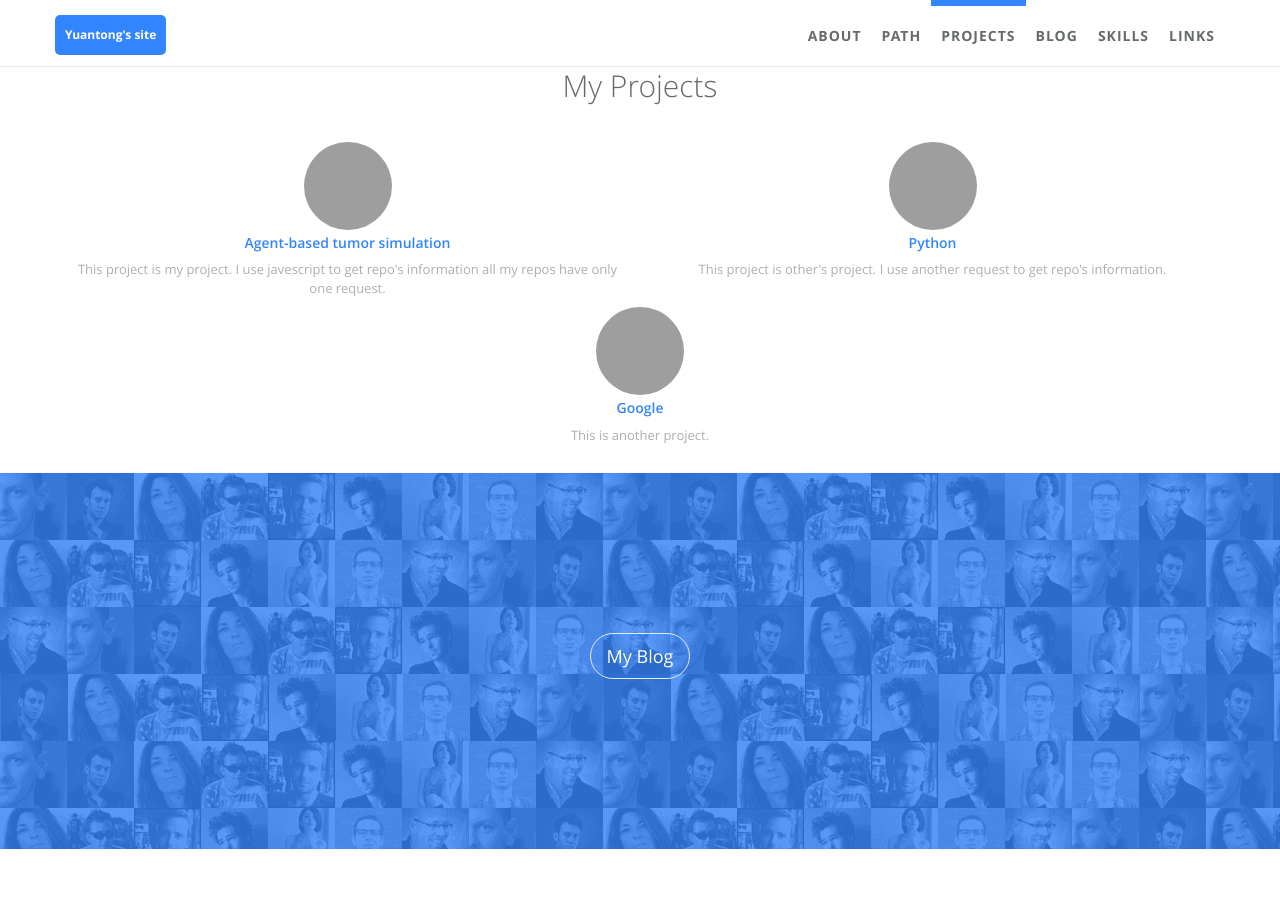
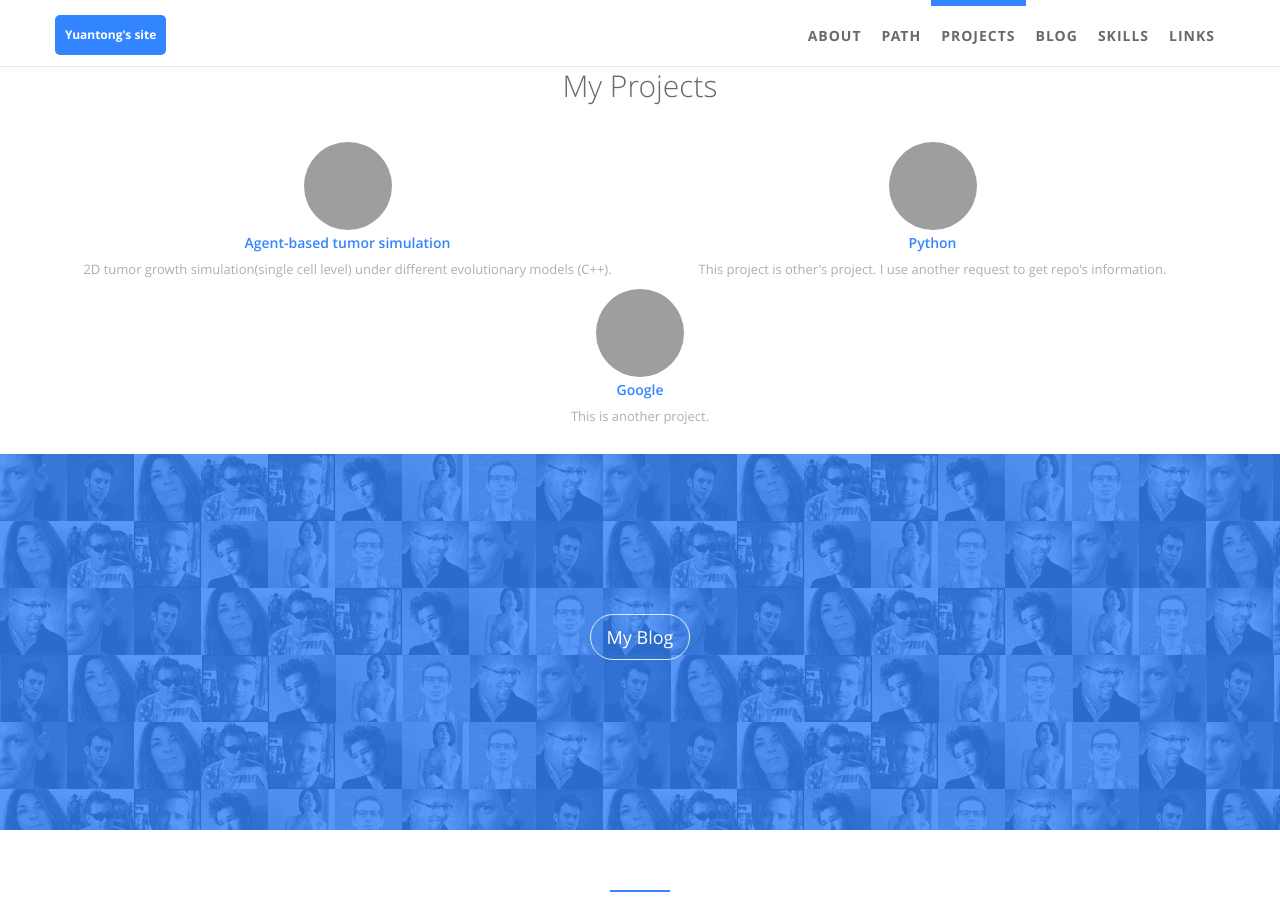
Before and after one commit to ding-yt/ding-yt.github.io, a Jekyll site: the page built from index.html, in a window 1280 px wide and 900 px high, scrolled down 1754 px, cut to the strip 0-900 px from the top of the window. Built offline with Jekyll 4.4.1, drawn with Linux system fonts in a browser that asks for light colours; grey boxes are pictures that could not be loaded.

Commit message:
Update projects.yml

```diff
--- a/_data/index/projects.yml
+++ b/_data/index/projects.yml
@@ -6,7 +6,7 @@
   gh_user: ding-yt
   repo: TumorSimulation_BDsingleCell
   img: /static/assets/img/landing/cancerEvo.jpg
-  desc: This project is my project. I use javescript to get repo's information all my repos have only one request.
+  desc: 2D tumor growth simulation(single cell level) under different evolutionary models (C++).
 
 - name: Python
   i18n: cpython
```
